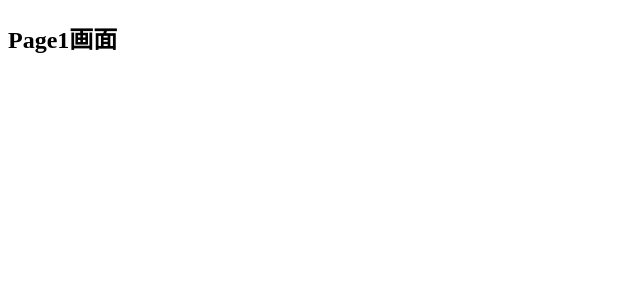
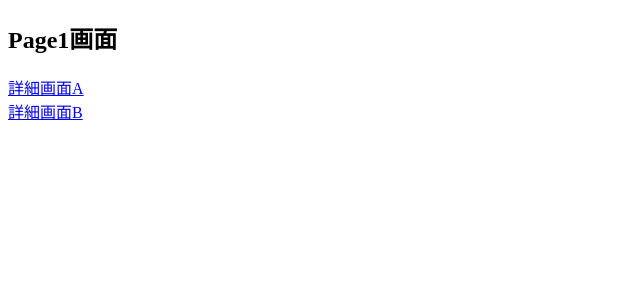
Before and after one commit to tadume/react_tutorial, a React (Create React App) app: page /page1 in a window 1280 px wide. Shown: the top 300 px of the page, without its empty margins (0-640 px from the left). Built offline with nearby package versions, Linux system fonts and the light colour scheme.

Commit message:
React v18でのネストされた画面遷移

```diff
--- a/src/App.jsx
+++ b/src/App.jsx
@@ -2,6 +2,8 @@ import { BrowserRouter, Route, Routes } from 'react-router-dom';
 import { Home } from './Home';
 import { Page1 } from './Page1';
 import { Page2 } from './Page2';
+import { Page1DetailA } from './Page1DetailA';
+import { Page1DetailB } from './Page1DetailB';
 
 export const App = () => {
   return (
@@ -10,7 +12,11 @@ export const App = () => {
       <BrowserRouter>
         <Routes>
           <Route path="/" element={<Home />} />
-          <Route path="/page1" element={<Page1 />} />
+          <Route path="/page1">
+            <Route index element={<Page1 />} />
+            <Route path="detaila" element={<Page1DetailA />} />
+            <Route path="detailb" element={<Page1DetailB />} />
+          </Route>
           <Route path="/page2" element={<Page2 />} />
         </Routes>
       </BrowserRouter>
--- a/src/Page1.jsx
+++ b/src/Page1.jsx
@@ -1,6 +1,17 @@
 import { memo } from 'react';
+import { Link } from 'react-router-dom';
 
 export const Page1 = memo(() => {
   console.log('---page1---');
-  return <h2>Page1画面</h2>;
+  return (
+    <>
+      <h2>Page1画面</h2>
+      <div>
+        <Link to="/page1/detaila">詳細画面A </Link>
+      </div>
+      <div>
+        <Link to="/page1/detailb">詳細画面B </Link>
+      </div>
+    </>
+  );
 });
--- /dev/null
+++ b/src/Page1DetailA.jsx
@@ -0,0 +1,6 @@
+import { memo } from 'react';
+
+export const Page1DetailA = memo(() => {
+  console.log('Page1DetailA');
+  return <h1> Page1DetailA</h1>;
+});
--- /dev/null
+++ b/src/Page1DetailB.jsx
@@ -0,0 +1,6 @@
+import { memo } from 'react';
+
+export const Page1DetailB = memo(() => {
+  console.log('Page1DetailB');
+  return <h1> Page1DetailB</h1>;
+});
```
